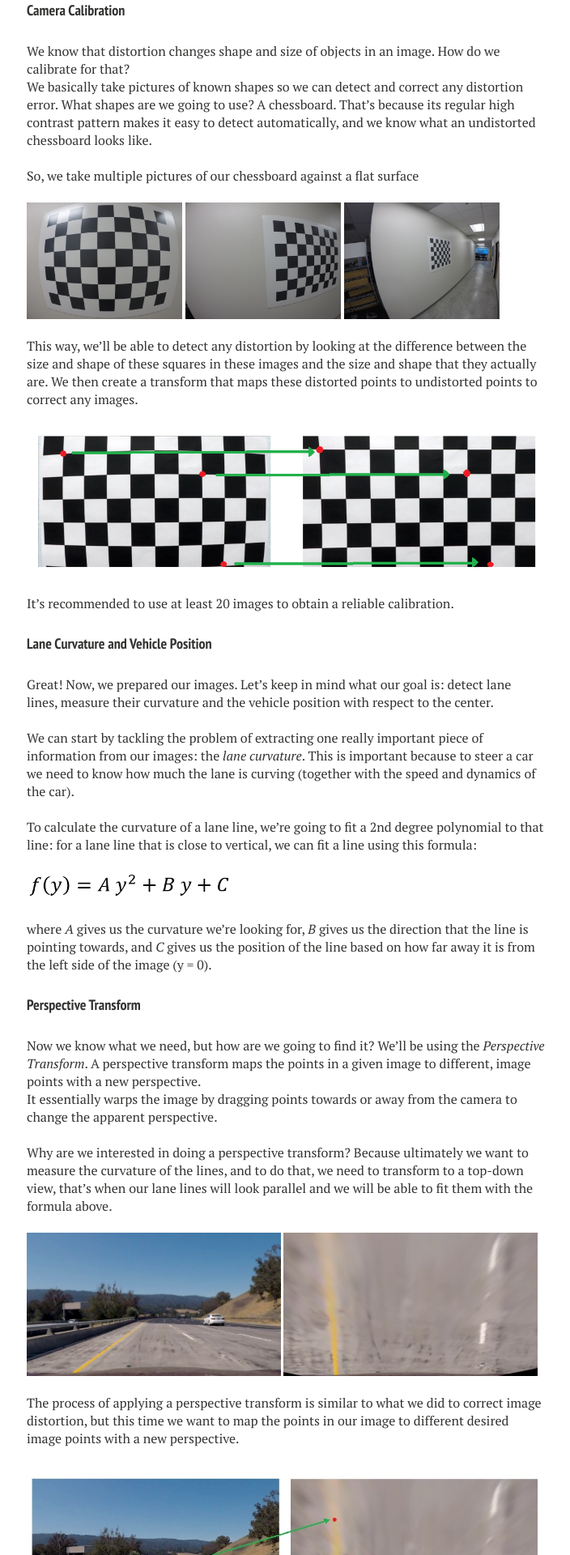
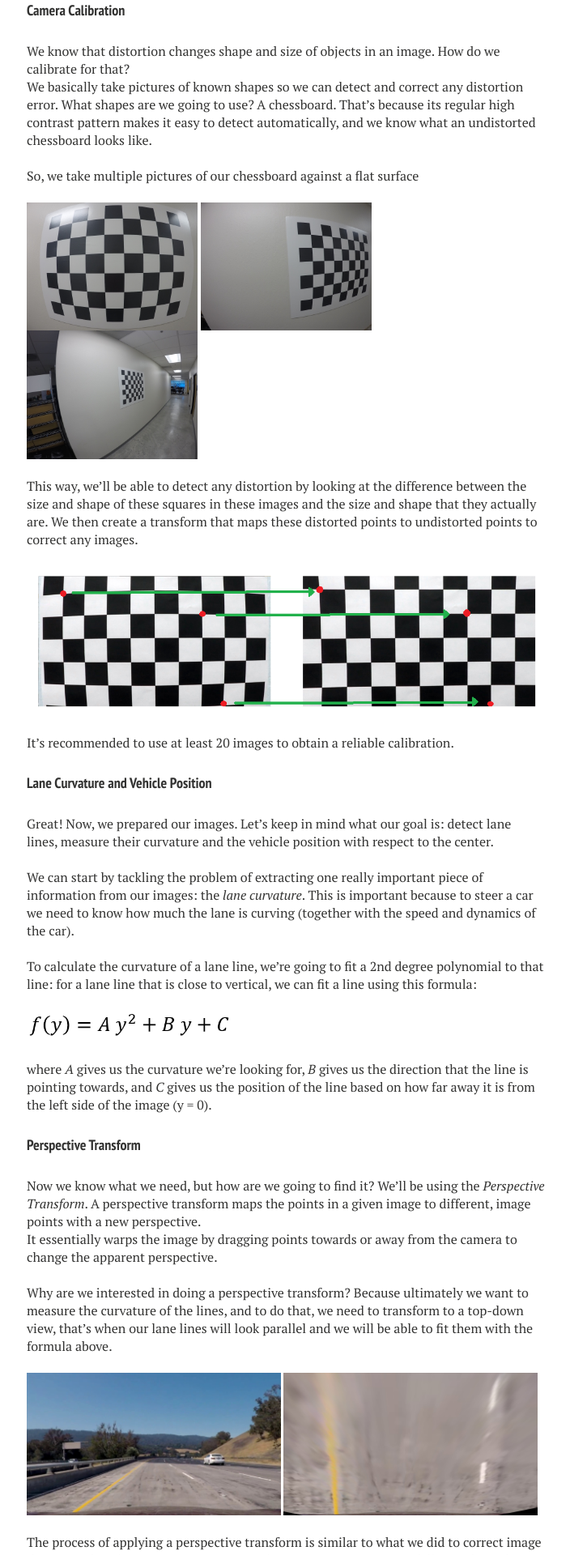
Before and after one commit to IacopomC/iacopomc.github.io, a Jekyll site: the page built from _posts/2020-07-16-advanced-lane-finding.md, in a window 1280 px wide. Shown: the part 1383-3303 px from the top of the page at 81% size, without its empty margins (287-991 px from the left). Built offline with Jekyll 4.4.1, drawn with Linux system fonts in a browser that asks for light colours; nearby versions of some CDN libraries; our own code applies the rules of GitHub Pages for plain Markdown files.

Commit message:
Change image size triple images

```diff
--- a/_posts/2020-07-16-advanced-lane-finding.md
+++ b/_posts/2020-07-16-advanced-lane-finding.md
@@ -65,9 +65,9 @@ So, we take multiple pictures of our chessboard against a flat surface
 
 <br/>
 
-<img src="{{ site.url }}/assets/images/advanced-lane-finding-post/chessboard1.jpg" width="30%">
-<img src="{{ site.url }}/assets/images/advanced-lane-finding-post/chessboard2.jpg" width="30%">
-<img src="{{ site.url }}/assets/images/advanced-lane-finding-post/chessboard3.jpg" width="30%">
+<img src="{{ site.url }}/assets/images/advanced-lane-finding-post/chessboard1.jpg" width="33%">
+<img src="{{ site.url }}/assets/images/advanced-lane-finding-post/chessboard2.jpg" width="33%">
+<img src="{{ site.url }}/assets/images/advanced-lane-finding-post/chessboard3.jpg" width="33%">
 
 <br/>
 
```
